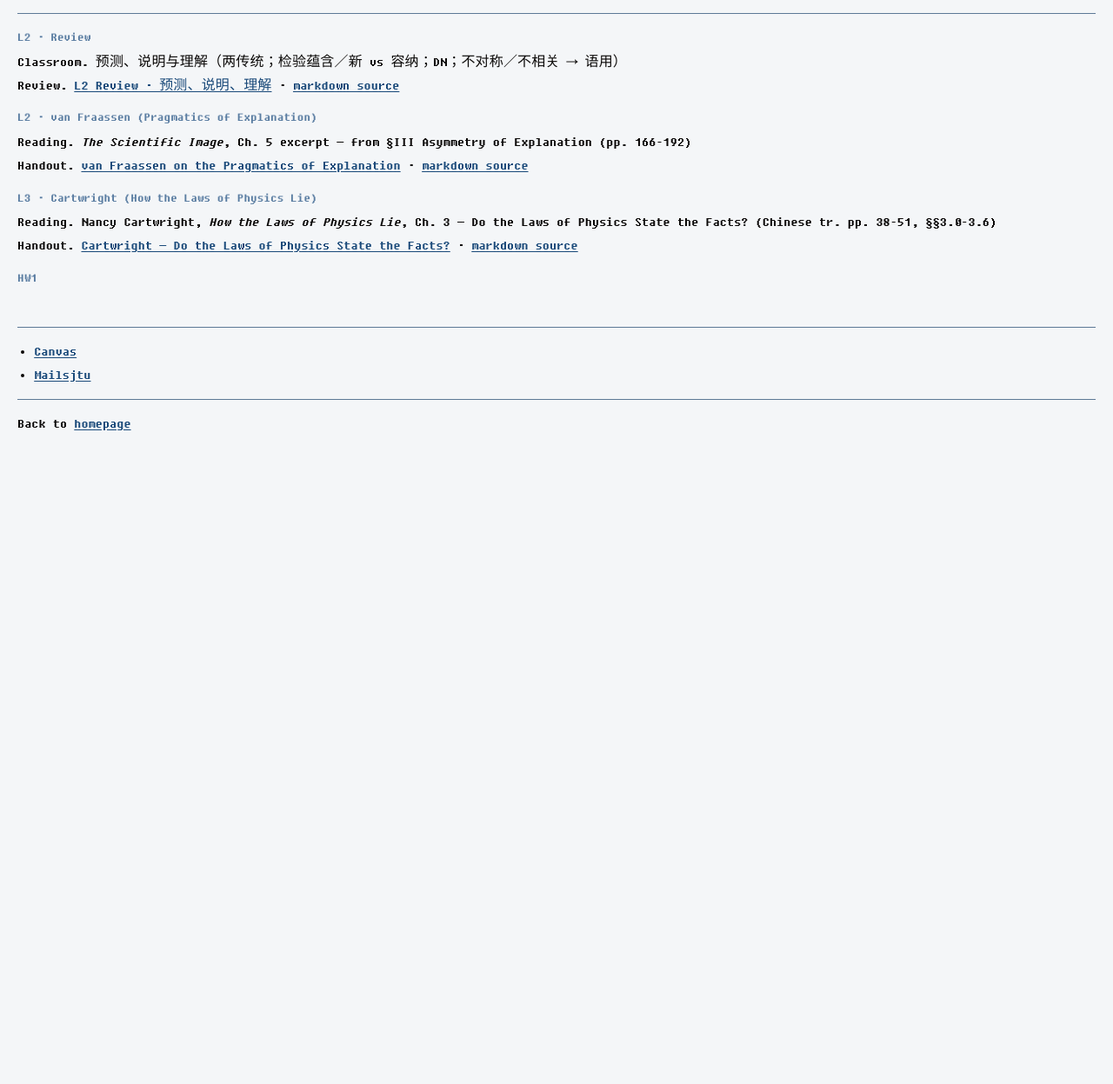
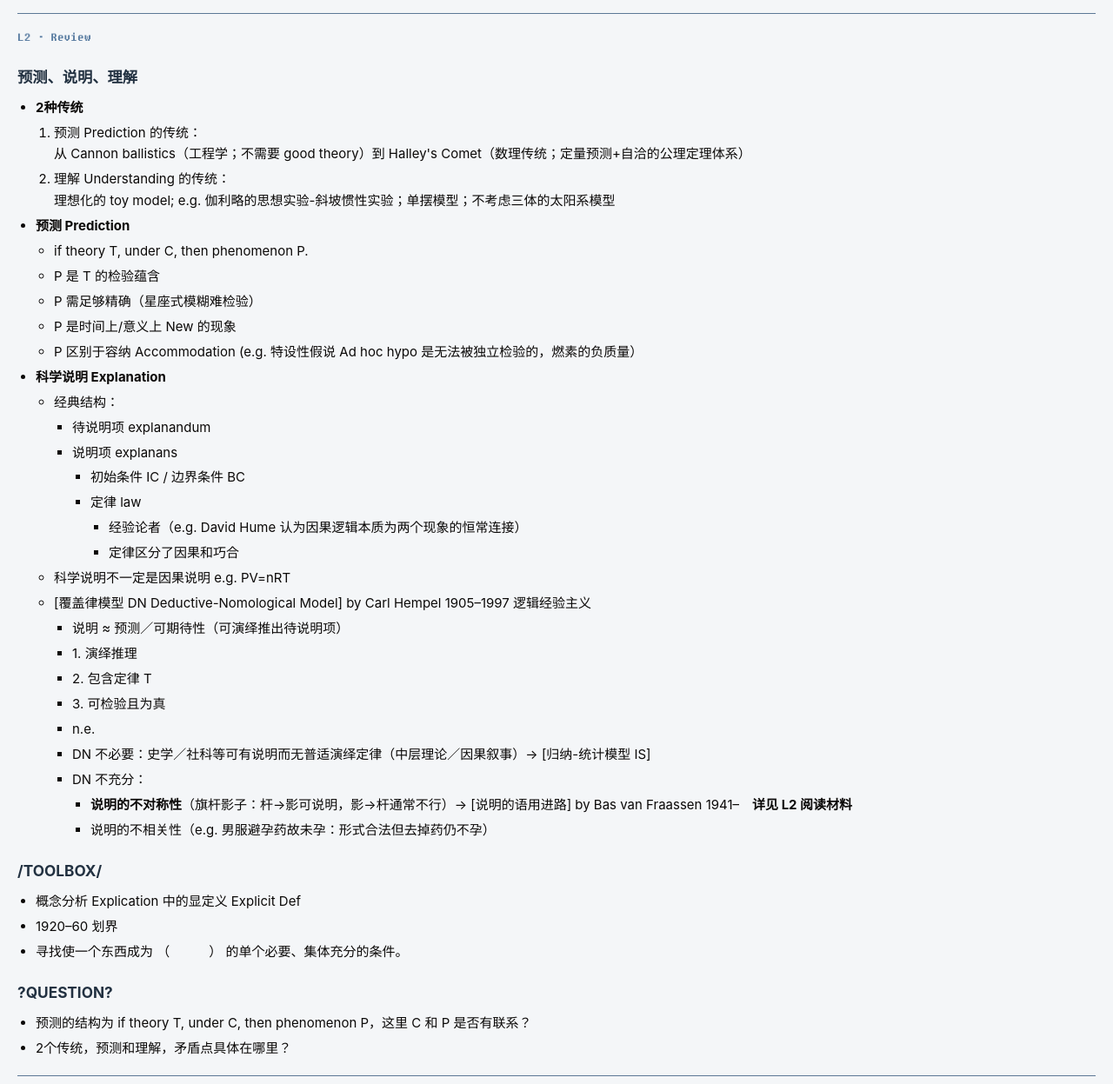
Before and after one commit to youwenzhang19/youwenzhang19.github.io, a plain HTML site: page courses/philosophy-of-science.html in a window 1280 px wide. Shown: the part 1533-2780 px from the top of the page at 87% size. Before the commit the page ends 2096 px from the top, so only its background shows below. Drawn offline with Linux system fonts and the light colour scheme.

Commit message:
PhilSci: expand L2 Review inline on course page (match L1); sync Charlie edit

```diff
--- a/courses/philosophy-of-science.html
+++ b/courses/philosophy-of-science.html
@@ -95,10 +95,82 @@
   <hr class="rule thin" />
 
   <p class="section-label day-label">L2 · Review</p>
-  <div class="cal-items">
-    <div class="cal-item">Classroom.  预测、说明与理解（两传统；检验蕴含／新 vs 容纳；DN；不对称／不相关 → 语用）</div>
-    <div class="cal-item">Review.  <a href="philosophy-of-science-l2-review.html">L2 Review · 预测、说明、理解</a> · <a href="philosophy-of-science-l2-review.md">markdown source</a></div>
-  </div>
+  <article class="note-md">
+    <h2>预测、说明、理解</h2>
+    <ul>
+      <li><strong>2种传统</strong>
+        <ol>
+          <li>预测 Prediction 的传统：
+            <br>从 Cannon ballistics（工程学；不需要 good theory）到 Halley's Comet（数理传统；定量预测+自洽的公理定理体系）
+          </li>
+          <li>理解 Understanding 的传统：
+            <br>理想化的 toy model; e.g. 伽利略的思想实验-斜坡惯性实验；单摆模型；不考虑三体的太阳系模型
+          </li>
+        </ol>
+      </li>
+      <li><strong>预测 Prediction</strong>
+        <ul>
+          <li>if theory T, under C, then phenomenon P.</li>
+          <li>P 是 T 的检验蕴含</li>
+          <li>P 需足够精确（星座式模糊难检验）</li>
+          <li>P 是时间上/意义上 New 的现象</li>
+          <li>P 区别于容纳 Accommodation (e.g. 特设性假说 Ad hoc hypo 是无法被独立检验的，燃素的负质量）</li>
+        </ul>
+      </li>
+      <li><strong>科学说明 Explanation</strong>
+        <ul>
+          <li>经典结构：
+            <ul>
+              <li>待说明项 explanandum</li>
+              <li>说明项 explanans
+                <ul>
+                  <li>初始条件 IC / 边界条件 BC</li>
+                  <li>定律 law
+                    <ul>
+                      <li>经验论者（e.g. David Hume 认为因果逻辑本质为两个现象的恒常连接）</li>
+                      <li>定律区分了因果和巧合</li>
+                    </ul>
+                  </li>
+                </ul>
+              </li>
+            </ul>
+          </li>
+          <li>科学说明不一定是因果说明 e.g. PV=nRT</li>
+          <li>[覆盖律模型 DN Deductive-Nomological Model] by Carl Hempel 1905–1997 逻辑经验主义
+            <ul>
+              <li>说明 ≈ 预测／可期待性（可演绎推出待说明项）</li>
+              <li>1. 演绎推理</li>
+              <li>2. 包含定律 T</li>
+              <li>3. 可检验且为真</li>
+              <li>n.e.</li>
+              <li>DN 不必要：史学／社科等可有说明而无普适演绎定律（中层理论／因果叙事）→ [归纳-统计模型 IS]</li>
+              <li>DN 不充分：
+                <ul>
+                  <li><strong>说明的不对称性</strong>（旗杆影子：杆→影可说明，影→杆通常不行）→ [说明的语用进路] by Bas van Fraassen 1941–　<strong>详见 L2 阅读材料</strong></li>
+                  <li>说明的不相关性（e.g. 男服避孕药故未孕：形式合法但去掉药仍不孕）</li>
+                </ul>
+              </li>
+            </ul>
+          </li>
+        </ul>
+      </li>
+    </ul>
+
+    <h2>/TOOLBOX/</h2>
+    <ul>
+      <li>概念分析 Explication 中的显定义 Explicit Def</li>
+      <li>1920–60 划界</li>
+      <li>寻找使一个东西成为 （　　　） 的单个必要、集体充分的条件。</li>
+    </ul>
+
+    <h2>?QUESTION?</h2>
+    <ul>
+      <li>预测的结构为 if theory T, under C, then phenomenon P，这里 C 和 P 是否有联系？</li>
+      <li>2个传统，预测和理解，矛盾点具体在哪里？</li>
+    </ul>
+  </article>
+
+  <hr class="rule thin" />
 
   <p class="section-label day-label">L2 · van Fraassen (Pragmatics of Explanation)</p>
   <div class="cal-items">
--- a/data/courses.json
+++ b/data/courses.json
@@ -28,7 +28,7 @@
           "id": "l2-review",
           "title": "L2 Review",
           "date": "2026-09-21",
-          "note": "Review page: courses/philosophy-of-science-l2-review.html (md source alongside). Classroom outline 预测/说明/理解."
+          "note": "Raw review notes inline on course page (same as L1; not folded). Permalink: courses/philosophy-of-science-l2-review.html (+ md). Topics: 预测/说明/理解; DN; ?QUESTION?."
         },
         {
           "id": "l2",
```
Also changed, not shown: courses/philosophy-of-science-l2-review.html (+11 -9 lines), courses/philosophy-of-science-l2-review.md (+11 -5 lines).
